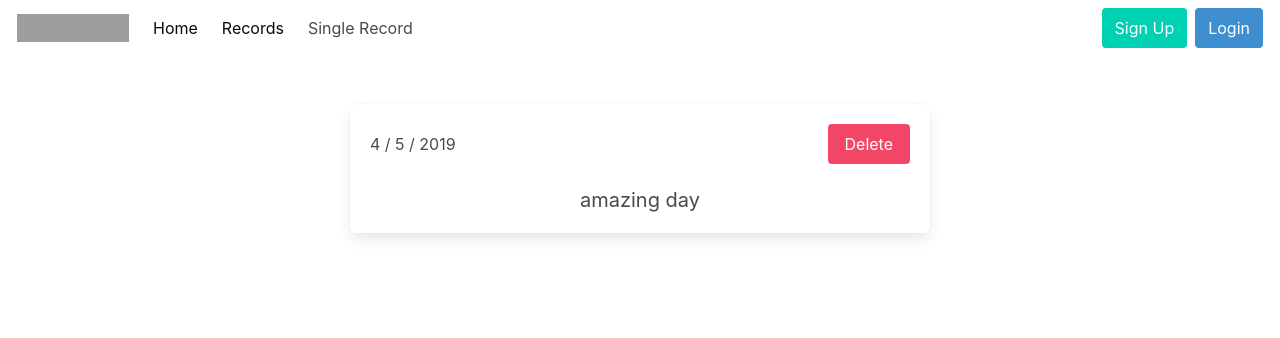
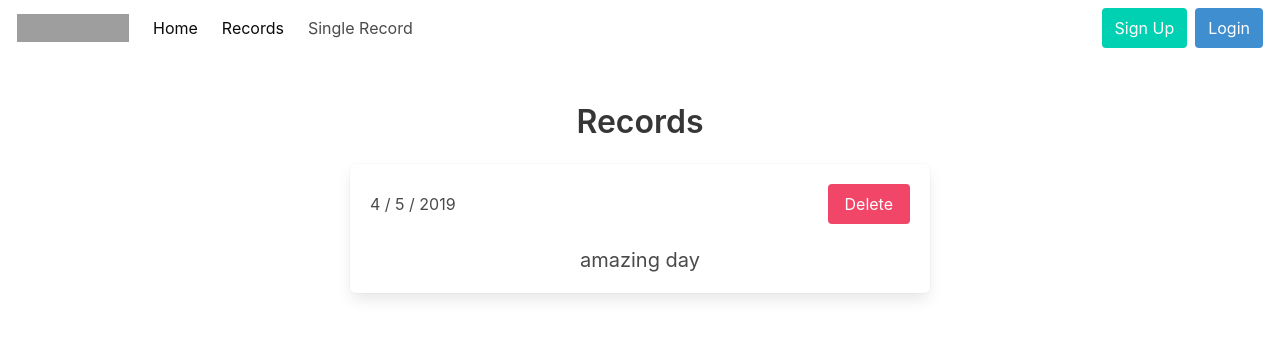
Before and after one commit to justin-cook-developer/Pain-Tracker, a React app: page /records in a window 1280 px wide. Shown: the top 338 px of the page. Built offline with nearby package versions, Linux system fonts and the light colour scheme; data requests are answered from the project's data file; grey boxes are pictures that could not be loaded.

Commit message:
Finished all records component

```diff
--- a/src/components/allRecords/AllRecordsDumb.js
+++ b/src/components/allRecords/AllRecordsDumb.js
@@ -5,6 +5,7 @@ import SingleRecord from '../SingleRecord/SingleRecordSmart';
 const AllRecordsDumb = ({ records }) => {
   return (
     <section className='section'>
+      <h1 className='title has-text-centered'>Records</h1>
       <div className='columns is-centered'>
         <div className='column is-half'>
           {records.map(record => <SingleRecord key={record.id} record={record} />)}
--- a/src/components/singleRecord/SingleRecordDumb.js
+++ b/src/components/singleRecord/SingleRecordDumb.js
@@ -4,24 +4,26 @@ import { Link } from 'react-router-dom'
 const SingleRecord = ({ handleClick, record }) => {
   const { date, title, id } = record
   const parsedDate = new Date(date)
-  console.log(parsedDate)
+
+  const boxStyles = { marginBottom: 5 }
+
     return (
-    <Link to={`/records/${id}`}>
-      <div className='box'>
+      <div className='box' style={boxStyles}>
         <div className='level'>
           <div className='level-left'>
             <p className='level-item'>{`${parsedDate.getMonth()} / ${parsedDate.getDay()} / ${parsedDate.getFullYear()}`}</p>
           </div>
-          <div className='level-right' onClick={e => e.stopPropagation()}>
+          <div className='level-right'>
             <button className='button is-danger' type="delete" onClick={e => {
               e.stopPropagation()
               handleClick()
             }}>Delete</button>
           </div>
         </div>
-        <h1 className='subtitle has-text-centered'>{title}</h1>
+        <Link to={`/records/${id}`} className='is-link'>
+          <h1 className='subtitle has-text-centered'>{title}</h1>
+        </Link>
       </div>
-    </Link>
   )
 }
 
--- a/src/components/singleRecord/SingleRecordSmart.js
+++ b/src/components/singleRecord/SingleRecordSmart.js
@@ -1,6 +1,6 @@
 import React from 'react';
 import { connect } from 'react-redux';
-import { deleteRecord } from '../../apis/json';
+import { deleteRecord } from '../../actions/records';
 import SingleRecord from './SingleRecordDumb';
 
 const SingleRecordSmart = props => <SingleRecord {...props} />
--- a/src/reducers/records.js
+++ b/src/reducers/records.js
@@ -15,7 +15,7 @@ export default (state = initialState, action) => {
     }
     case UPDATED_RECORD: {
       const { updatedRecord } = action
-      const records = state.records.map(record => {
+      const records = state.map(record => {
         if (record.id === updatedRecord.id) {
           return updatedRecord
         } else {
@@ -25,7 +25,7 @@ export default (state = initialState, action) => {
       return records
     }
     case  REMOVED_RECORD: {
-      const records = state.records.filter(record => record.id !== action.id)
+      const records = state.filter(record => record.id !== action.id)
       return records
     }
     default:
```
Also changed, not shown: db.json (line endings or trailing spaces).
